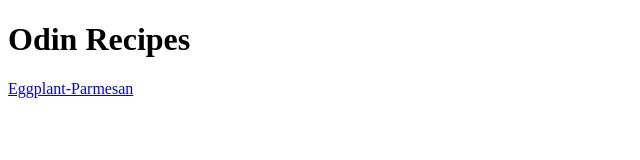
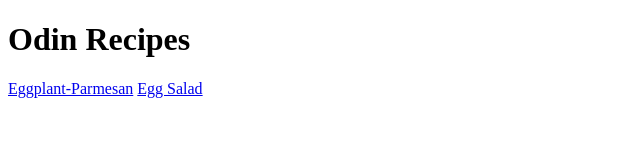
Before and after one commit to knackbit/odin-recipes, a plain HTML site: page index.html in a window 1280 px wide. Shown: the full height of the page, 0-640 px from the left. Drawn offline with Linux system fonts and the light colour scheme.

Commit message:
add egg salad link on index.html

```diff
--- a/index.html
+++ b/index.html
@@ -8,6 +8,6 @@
 <body>
     <h1>Odin Recipes</h1>
     <a href="recipes/eggplant-parm.html">Eggplant-Parmesan</a>
-
+    <a href="recipes/egg-salad.html">Egg Salad</a>
 </body>
 </html>
```
